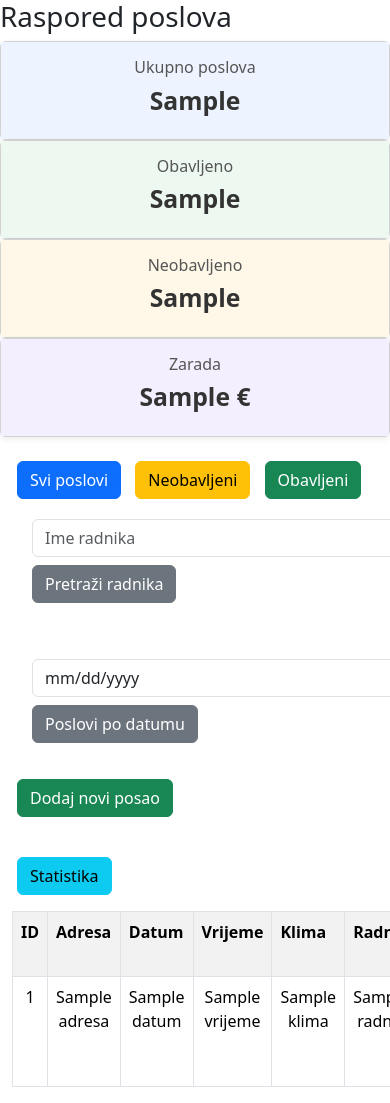
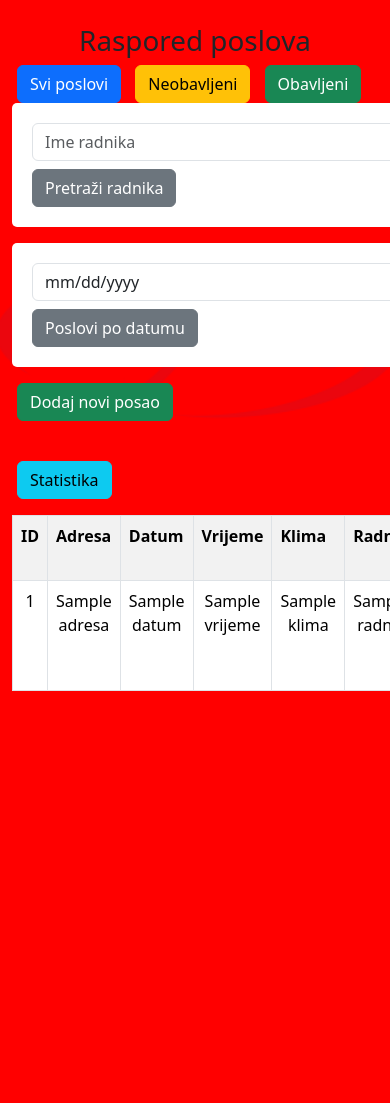
Before and after one commit to istevanja-debug/Projekt_Raspored_poslova, a Flask app: template templates/index.html in a window 390 px wide; the page is wider, and only the part inside the window is pictured. After the commit the page ends 691 px from the top of that part, so only its background shows below. Run offline with Flask 3, Linux system fonts and the light colour scheme; the template is opened without the code that fills it: most values are stand-ins (such as "Sample title", 1, 10 or a date in 2020); parts of the project's set-up code (start-up, migrations or seed data) failed here and were passed over.

Commit message:
Spremanje trenutnog stanja

```diff
--- a/static/style.css
+++ b/static/style.css
@@ -4,7 +4,29 @@ body {
     background-color: #f4f4f4;
 }
 
+body::before {
+    content: "";
+    position: fixed;
+
+    top: 50%;
+    left: 50%;
+    transform: translate(-50%, -50%);
+
+    width: 500px;
+    height: 500px;
+
+    background-image: url("../static/logo.png");
+    background-repeat: no-repeat;
+    background-size: contain;
+
+    opacity: 0.08;
+    z-index: -1;
+}
+
 h1 {
+    text-align: center;
+    margin-top: 40px;
+    margin-bottom: 30px;
     color: #333;
 }
 
@@ -106,3 +128,7 @@ button {
 .zarada-card .card-body {
     background-color: #f4efff;
 }
+
+body {
+    background-color: red !important;
+}
--- a/templates/index.html
+++ b/templates/index.html
@@ -11,51 +11,10 @@
 </head>
 <body>
 
-<h1>Raspored poslova</h1>
-
-{% if broj_poslova is defined %}
-<div class="row mb-4">
-
-    <div class="col-md-3">
-        <div class="card dashboard-card ukupno-card text-center">
-            <div class="card-body">
-                <h5>Ukupno poslova</h5>
-                <h2>{{ broj_poslova }}</h2>
-            </div>
-        </div>
-    </div>
-
-    <div class="col-md-3">
-        <div class="card dashboard-card obavljeno-card text-center">
-            <div class="card-body">
-                <h5>Obavljeno</h5>
-                <h2>{{ broj_obavljenih }}</h2>
-            </div>
-        </div>
-    </div>
-
-    <div class="col-md-3">
-        <div class="card dashboard-card neobavljeno-card text-center">
-            <div class="card-body">
-                <h5>Neobavljeno</h5>
-                <h2>{{ broj_neobavljenih }}</h2>
-            </div>
-        </div>
-    </div>
-
-    <div class="col-md-3">
-        <div class="card dashboard-card zarada-card text-center">
-            <div class="card-body">
-                <h5>Zarada</h5>
-                <h2>{{ ukupna_zarada }} €</h2>
-            </div>
-        </div>
-    </div>
-
-</div>
-{% endif %}
 
 <div class="container mt-4">
+
+    <h1>Raspored poslova</h1>
 
 <a href="/poslovi" class="btn btn-primary">
     Svi poslovi
```
Also changed, not shown: README.md, static/logo.png (added).
